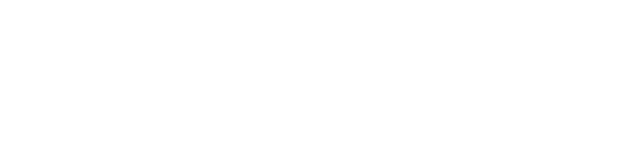
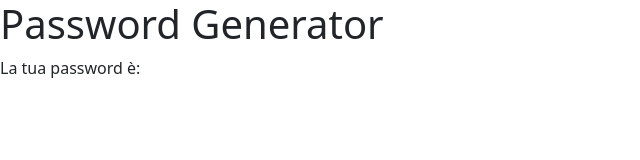
Before and after one commit to DarioEsposito89/js-pwdgen-wannabe, a plain HTML site: page index.html in a window 1280 px wide. Shown: the whole page, without its empty margins (0-640 px from the left). Drawn offline with nearby package versions, Linux system fonts and the light colour scheme.

Commit message:
Esercizio completato e inserito comm in js

```diff
--- a/index.html
+++ b/index.html
@@ -8,6 +8,12 @@
     <title>Password generator</title>
 </head>
 <body>
+    <main>
+        <h1 id="title">Password Generator</h1>
 
-</body>
+        <p>La tua password è: <span id="password-generated"></span></p>
+    </main>
+
+    <script src="js/main.js"></script>
+<body>
 </html>
```
